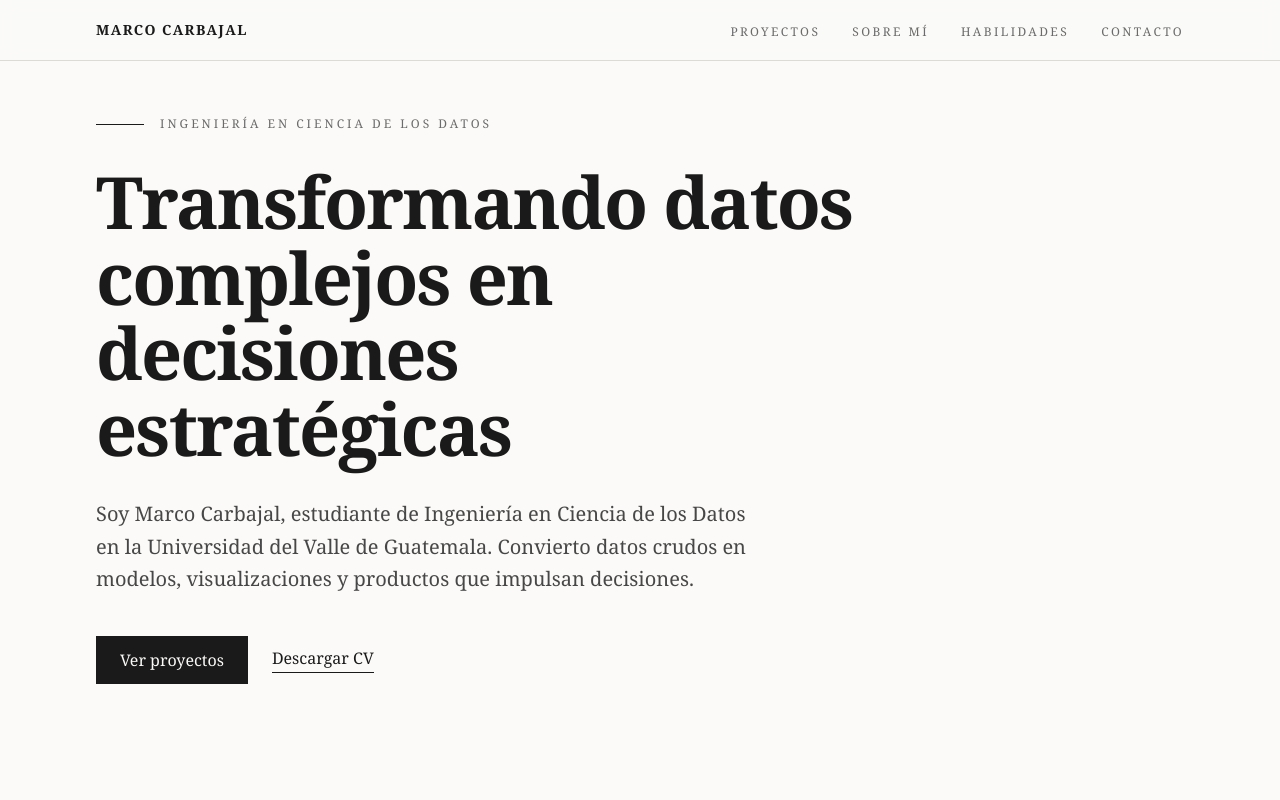
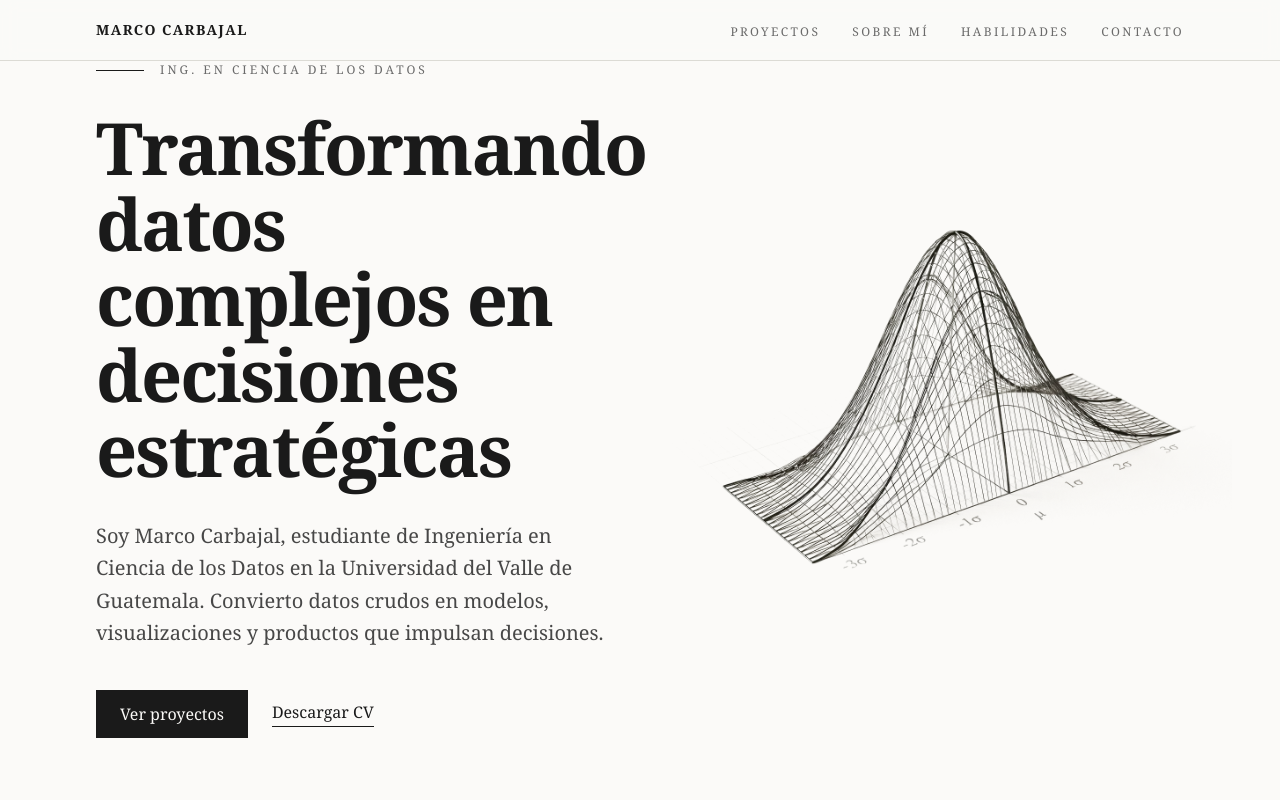
Before and after one commit to marcocarbajalb/portafolio, a React (Vite) app: page / in a window 1280 px wide. Shown: the top 800 px of the page. Built offline with nearby package versions, Linux system fonts and the light colour scheme.

Commit message:
refactor: centrar hero en layout de dos columnas

```diff
--- a/src/components/sections/Hero.tsx
+++ b/src/components/sections/Hero.tsx
@@ -7,6 +7,7 @@ import {
   type Variants,
 } from 'motion/react';
 import Container from '../layout/Container';
+import gaussSurface from '../../assets/hero-gauss.webp';
 
 const container: Variants = {
   hidden: {},
@@ -40,20 +41,21 @@ export default function Hero() {
       ref={ref}
       id="inicio"
       aria-labelledby="hero-title"
-      className="relative flex min-h-screen scroll-mt-24 items-center"
+      className="relative flex min-h-screen scroll-mt-24 items-center overflow-hidden"
     >
-      <Container>
+      <Container className="relative z-10">
+        <div className="grid items-center gap-12 lg:grid-cols-2 lg:gap-10">
           <motion.div
             variants={container}
             initial="hidden"
             animate="show"
             style={prefersReduced ? undefined : { opacity, y }}
-          className="max-w-3xl"
+            className="max-w-2xl"
           >
             <motion.div variants={item} className="mb-8 flex items-center gap-4">
               <span className="h-px w-12 bg-ink" />
               <span className="font-serif text-xs uppercase tracking-[0.25em] text-muted">
-              Ingeniería en ciencia de los datos
+                Ing. en ciencia de los datos
               </span>
             </motion.div>
 
@@ -78,14 +80,14 @@ export default function Hero() {
               variants={item}
               className="mt-10 flex flex-wrap items-center gap-6"
             >
-
-            <a href="#proyectos"
+              <a
+                href="#proyectos"
                 className="bg-ink px-6 py-3 font-serif text-paper transition-colors hover:bg-ink/85"
               >
                 Ver proyectos
               </a>
-
-            <a href={cvHref}
+              <a
+                href={cvHref}
                 download
                 className="border-b border-ink pb-0.5 font-serif text-ink transition-colors hover:text-muted"
               >
@@ -93,6 +95,27 @@ export default function Hero() {
               </a>
             </motion.div>
           </motion.div>
+
+          <motion.div
+            aria-hidden="true"
+            style={prefersReduced ? undefined : { opacity }}
+            className="pointer-events-none hidden select-none lg:-mr-4 lg:block xl:-mr-12"
+          >
+            <motion.img
+              src={gaussSurface}
+              alt=""
+              decoding="async"
+              initial={{ opacity: 0, scale: prefersReduced ? 1 : 0.97 }}
+              animate={{ opacity: 1, scale: 1 }}
+              transition={{ duration: 1.1, delay: 0.35, ease: [0.22, 1, 0.36, 1] }}
+              className="h-auto w-full"
+              style={{
+                maskImage: 'linear-gradient(to right, transparent, #000 12%)',
+                WebkitMaskImage: 'linear-gradient(to right, transparent, #000 12%)',
+              }}
+            />
+          </motion.div>
+        </div>
       </Container>
     </section>
   );
```
Also changed, not shown: src/assets/hero-gauss.webp (added). Lines whose indentation alone changed are shown as unchanged.
